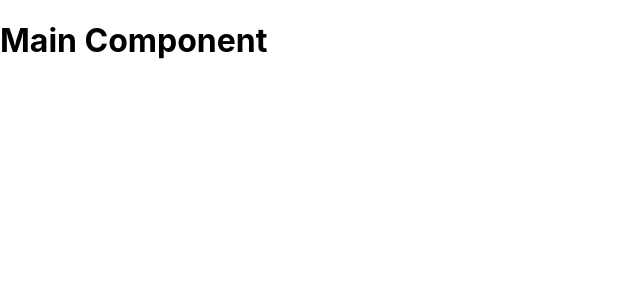
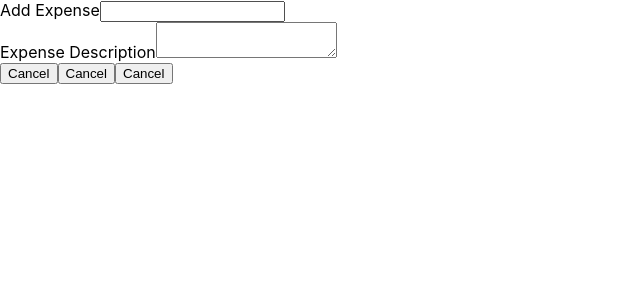
Before and after one commit to AkileshRao/ReactExpenseCalculator, a React (Create React App) app: page / in a window 1280 px wide. Shown: the top 300 px of the page, without its empty margins (0-640 px from the left). Built offline with nearby package versions, Linux system fonts and the light colour scheme.

Commit message:
Expense form created

```diff
--- /dev/null
+++ b/src/components/Expense/addExpense/AddExpenseForm.tsx
@@ -0,0 +1,39 @@
+import React, { useState, useEffect } from 'react'
+import { Input, Button, CheckBox, Textarea } from '../../formComponents'
+
+const AddExpenseForm = () => {
+    let initialState = {
+        expenseTitle: '',
+        expenseDescription: '',
+        expenseAmount: ''
+    }
+    const [expense, setexpense] = useState(initialState);
+
+    const handleSubmit = () => {
+        setexpense(prevExpense => ({
+            ...prevExpense,
+            expenseTitle : "Ah here we go again"
+        }));
+        console.log(expense);
+    }
+
+    const decreaseExpense = () => {
+        console.log("Expense Decreased");
+    }
+
+    const increaseExpense = () => {
+        console.log("Expense Increased");
+    }
+
+    return (
+        <div>
+            <Input name={'expense'} title={'Add Expense'} inputType={'text'}></Input>
+            <Textarea name={'expenseDesc'} title={'Expense Description'} ></Textarea>
+            <Button action={decreaseExpense}>-</Button>
+            <Button action={increaseExpense}>+</Button>
+            <Button action={handleSubmit}>Submit Expense</Button>
+        </div>
+    )
+}
+
+export default AddExpenseForm;
--- a/src/components/formComponents/Button.tsx
+++ b/src/components/formComponents/Button.tsx
@@ -1,9 +1,8 @@
 import React from 'react';
 
 interface IButtonParams {
-    type: string;
+    type?: string;
     action: any;
-
 }
 
 const Button: React.FunctionComponent<IButtonParams> = (props) => {
--- /dev/null
+++ b/src/components/formComponents/index.js
@@ -0,0 +1,11 @@
+import Button from './Button';
+import CheckBox from './Checkbox';
+import Input from './Input';
+import Textarea from './Textarea';
+
+export {
+    Button,
+    CheckBox,
+    Input,
+    Textarea
+}
--- a/src/components/main/Main.jsx
+++ b/src/components/main/Main.jsx
@@ -1,8 +1,9 @@
 import React from 'react';
+import AddExpenseForm from '../Expense/addExpense/AddExpenseForm';
 
 const  Main = () => {
     return(
-        <h1>Main Component</h1>
+        <AddExpenseForm></AddExpenseForm>
     )
 }
 
--- /dev/null
+++ b/src/react-app-env.d.ts
@@ -0,0 +1 @@
+/// <reference types="react-scripts" />
```
Also changed, not shown: src/components/formComponents/Input.tsx (+5 -3 lines), src/components/formComponents/Textarea.tsx (+5 -5 lines), tsconfig.json (added, +25 -0 lines).
